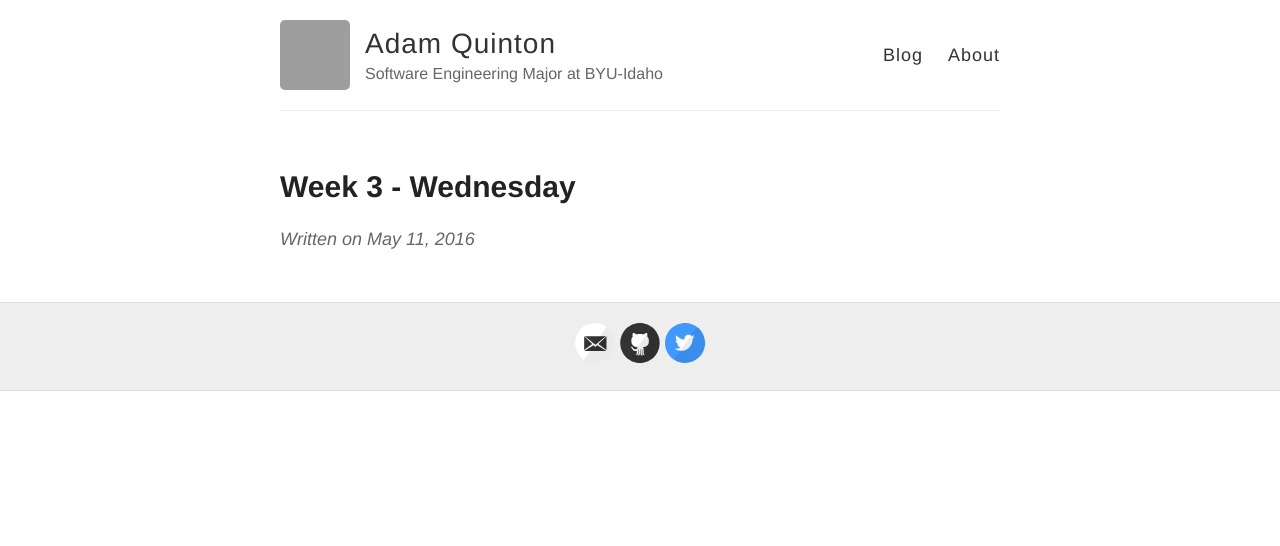
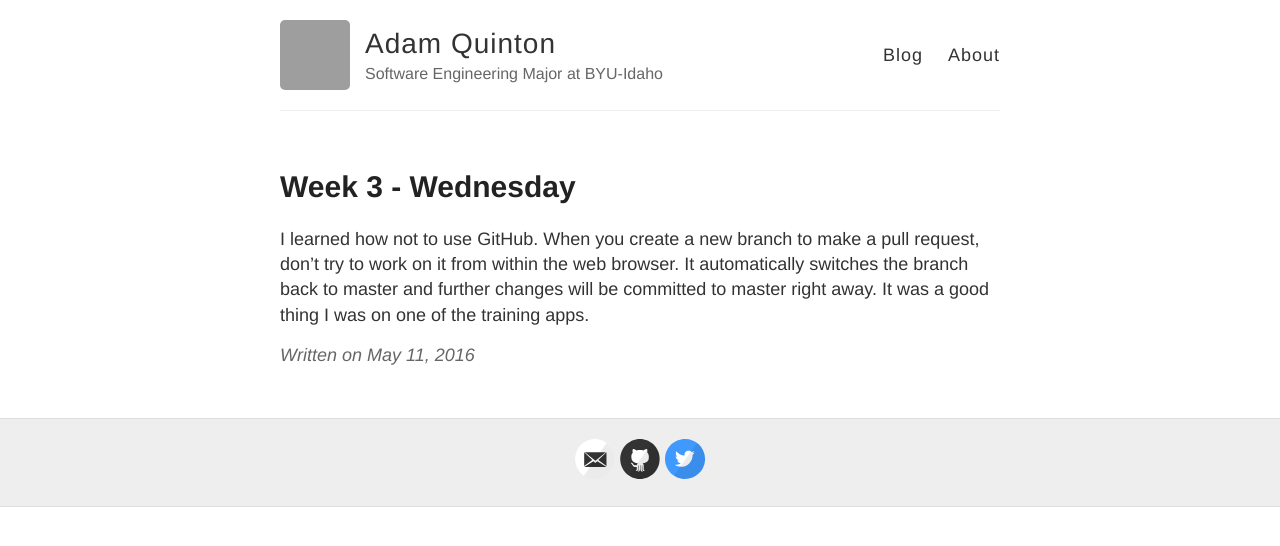
Before and after one commit to zvakanaka/internship_2016_zvakanaka.github.io, a Jekyll site: the page built from _posts/2016-5-11-Week-3-Wednesday.md, in a window 1280 px wide. Shown: the top 546 px of the page. Built offline with Jekyll 4.4.1, drawn with Linux system fonts in a browser that asks for light colours; grey boxes are pictures that could not be loaded.

Commit message:
How not to use Git

```diff
--- a/_posts/2016-5-11-Week-3-Wednesday.md
+++ b/_posts/2016-5-11-Week-3-Wednesday.md
@@ -2,3 +2,4 @@
 layout: post
 title: Week 3 - Wednesday
 ---
+I learned how not to use GitHub. When you create a new branch to make a pull request, don't try to work on it from within the web browser. It automatically switches the branch back to master and further changes will be committed to master right away. It was a good thing I was on one of the training apps.
```
